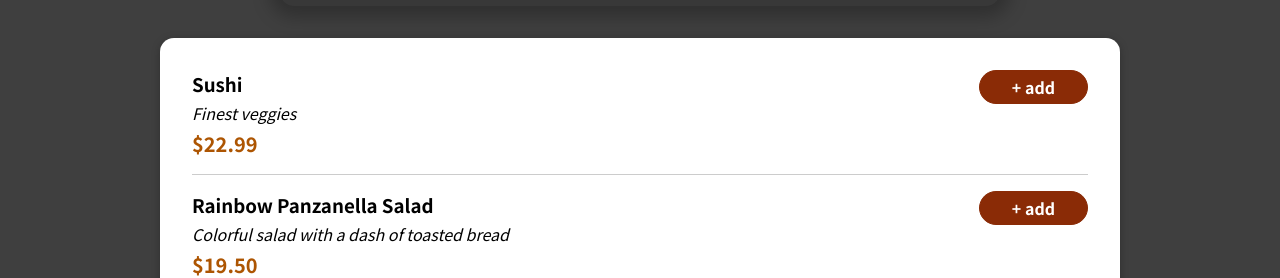
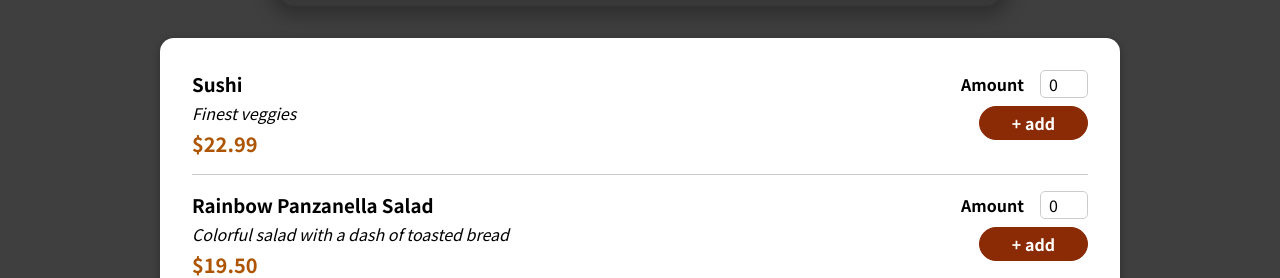
Before and after one commit to Hexfloo/food-order-app, a React (Create React App) app: page / in a window 1280 px wide. Shown: the part 467-745 px from the top of the page. Built offline with nearby package versions, Linux system fonts and the light colour scheme.

Commit message:
added cart files before modal

```diff
--- a/src/components/Meals/AvailableMeals.js
+++ b/src/components/Meals/AvailableMeals.js
@@ -31,6 +31,7 @@
 const AvailableMeals = () => {
   const mealsList = DUMMY_MEALS.map((meal) => (
     <MealItem
+      id={meal.id}
       key={meal.id}
       name={meal.name}
       description={meal.description}
--- a/src/components/Meals/MealItem/MealItem.js
+++ b/src/components/Meals/MealItem/MealItem.js
@@ -11,7 +11,7 @@
         <div className={classes.price}>{price}</div>
       </div>
       <div>
-        <MealItemForm />
+        <MealItemForm id={props.id} />
       </div>
     </li>
   );
--- a/src/components/Meals/MealItem/MealItemForm.js
+++ b/src/components/Meals/MealItem/MealItemForm.js
@@ -1,7 +1,19 @@
 import classes from "./MealItemForm.module.css";
+import Input from "../../UI/Input";
 const MealItemForm = (props) => {
   return (
     <form className={classes.form}>
+      <Input
+        label="Amount"
+        input={{
+          id: "amount_" + props.id, //to make sure every item gets it's own id.
+          type: "number",
+          min: "0",
+          max: "5",
+          step: "1",
+          defaultValue: "0",
+        }}
+      />
       <button>+ add</button>
     </form>
   );
--- /dev/null
+++ b/src/components/UI/Input.js
@@ -0,0 +1,14 @@
+import classes from "./Input.module.css";
+
+const Input = (props) => {
+  return (
+    <div className={classes.input}>
+      <label htmlFor={props.input.id}>{props.label}</label>
+      <input
+        {...props.input} /*spreading all the prop's inputs into this component.*/
+      />
+    </div>
+  );
+};
+
+export default Input;
--- /dev/null
+++ b/src/components/UI/Input.module.css
@@ -0,0 +1,18 @@
+.input {
+  display: flex;
+  align-items: center;
+  margin-bottom: 0.5rem;
+}
+
+.input label {
+  font-weight: bold;
+  margin-right: 1rem;
+}
+
+.input input {
+  width: 3rem;
+  border-radius: 5px;
+  border: 1px solid #ccc;
+  font: inherit;
+  padding-left: 0.5rem;
+}
```
Also changed, not shown: src/components/Cart/Cart.js (added, +26 -0 lines), src/components/Cart/Cart.module.css (added, +44 -0 lines).
